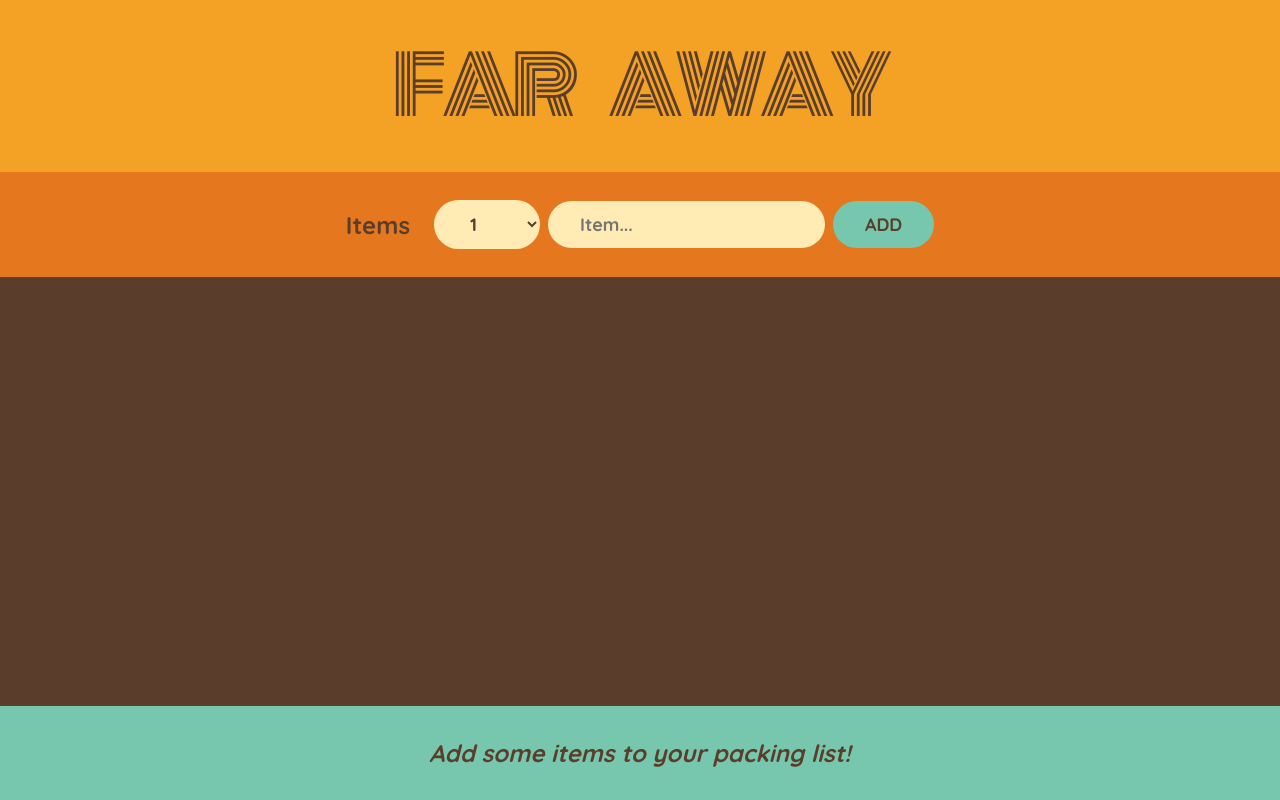
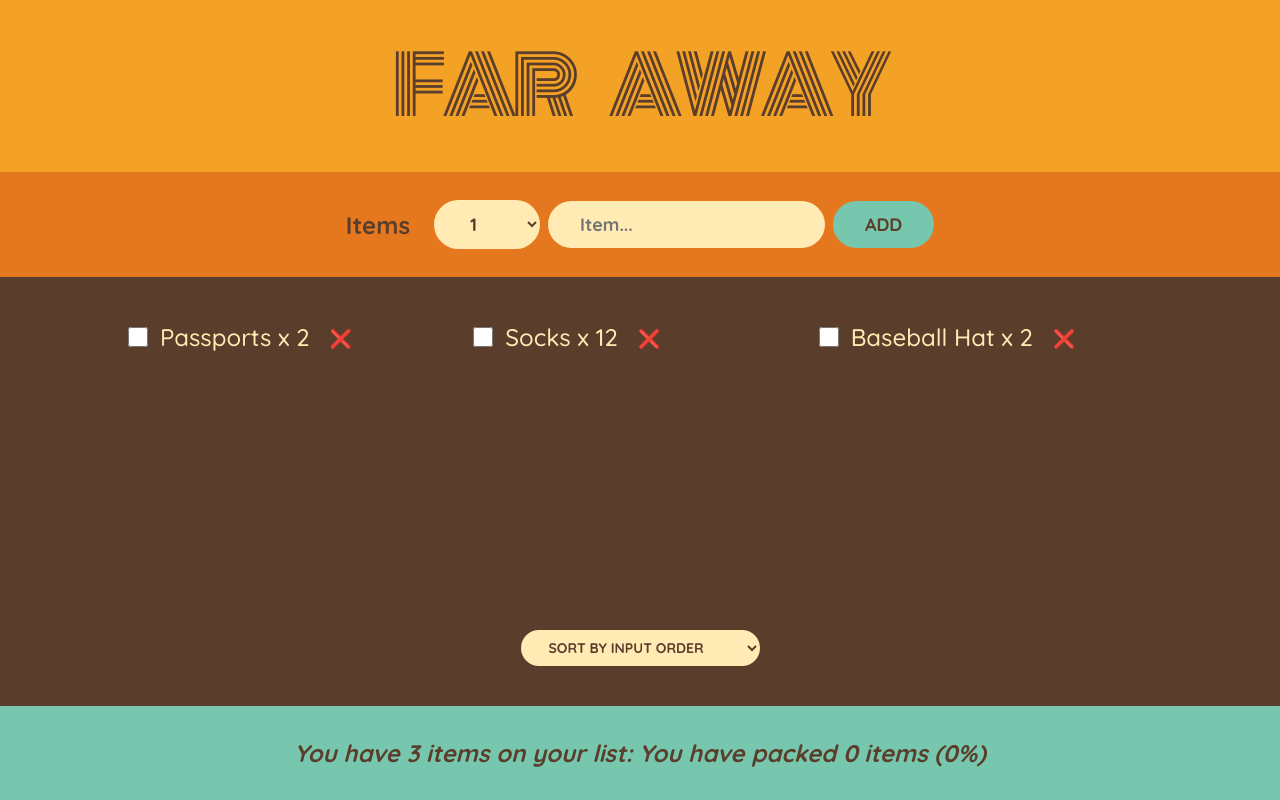
Before and after one commit to annaqharder/Far-Away-Travel-List, a React (Create React App) app in the folder far-away-travel-list/: page / in a window 1280 px wide. Built offline with nearby package versions, Linux system fonts and the light colour scheme.

Commit message:
sorted functionality

```diff
--- a/far-away-travel-list/src/App.js
+++ b/far-away-travel-list/src/App.js
@@ -4,14 +4,14 @@
 import PackingList from "./components/PackingList";
 import Stats from "./components/Stats";
 
-// const initialItems = [
-//   { id: 1, description: "Passports", quantity: 2, packed: false },
-//   { id: 2, description: "Socks", quantity: 12, packed: false },
-//   { id: 3, description: "Sun Hat", quantity: 2, packed: false },
-// ];
+const initialItems = [
+  { id: 1, description: "Passports", quantity: 2, packed: false },
+  { id: 2, description: "Socks", quantity: 12, packed: false },
+  { id: 3, description: "Baseball Hat", quantity: 2, packed: false },
+];
 
 function App() {
-  const [items, setItems] = useState([]);
+  const [items, setItems] = useState(initialItems);
 
   function handleNewItem(item) {
     setItems((items) => [...items, item]);
--- a/far-away-travel-list/src/components/PackingList.js
+++ b/far-away-travel-list/src/components/PackingList.js
@@ -1,7 +1,24 @@
+import { useState } from "react";
 import Item from "./Item";
 
 function PackingList({ items, onDeleteItem, onToggleItem }) {
-  const itemList = items.map((item) => (
+  const [sortBy, setSortBy] = useState("input");
+
+  let sortedItems;
+
+  if (sortBy === "input") sortedItems = items;
+
+  if (sortBy === "description")
+    sortedItems = items
+      .slice()
+      .sort((a, b) => a.description.localeCompare(b.description));
+
+  if (sortBy === "packed")
+    sortedItems = items
+      .slice()
+      .sort((a, b) => Number(a.packed) - Number(b.packed));
+
+  const itemList = sortedItems.map((item) => (
     <Item
       item={item}
       key={item.id}
@@ -13,6 +30,13 @@
   return (
     <div className="list">
       <ul>{itemList}</ul>
+      <div className="actions">
+        <select value={sortBy} onChange={(e) => setSortBy(e.target.value)}>
+          <option value="input">Sort by input order</option>
+          <option value="description">Sort by description</option>
+          <option value="packed">Sort by packed status</option>
+        </select>
+      </div>
     </div>
   );
 }
```
